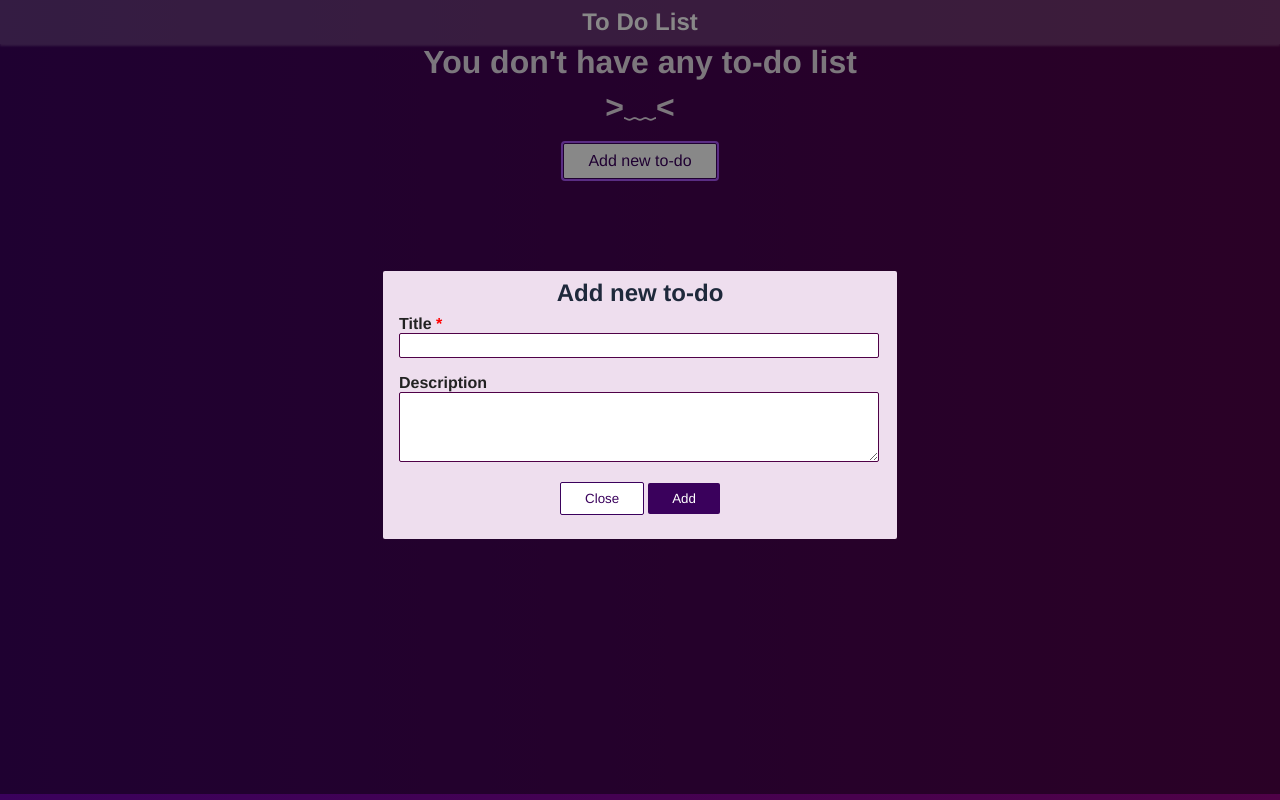
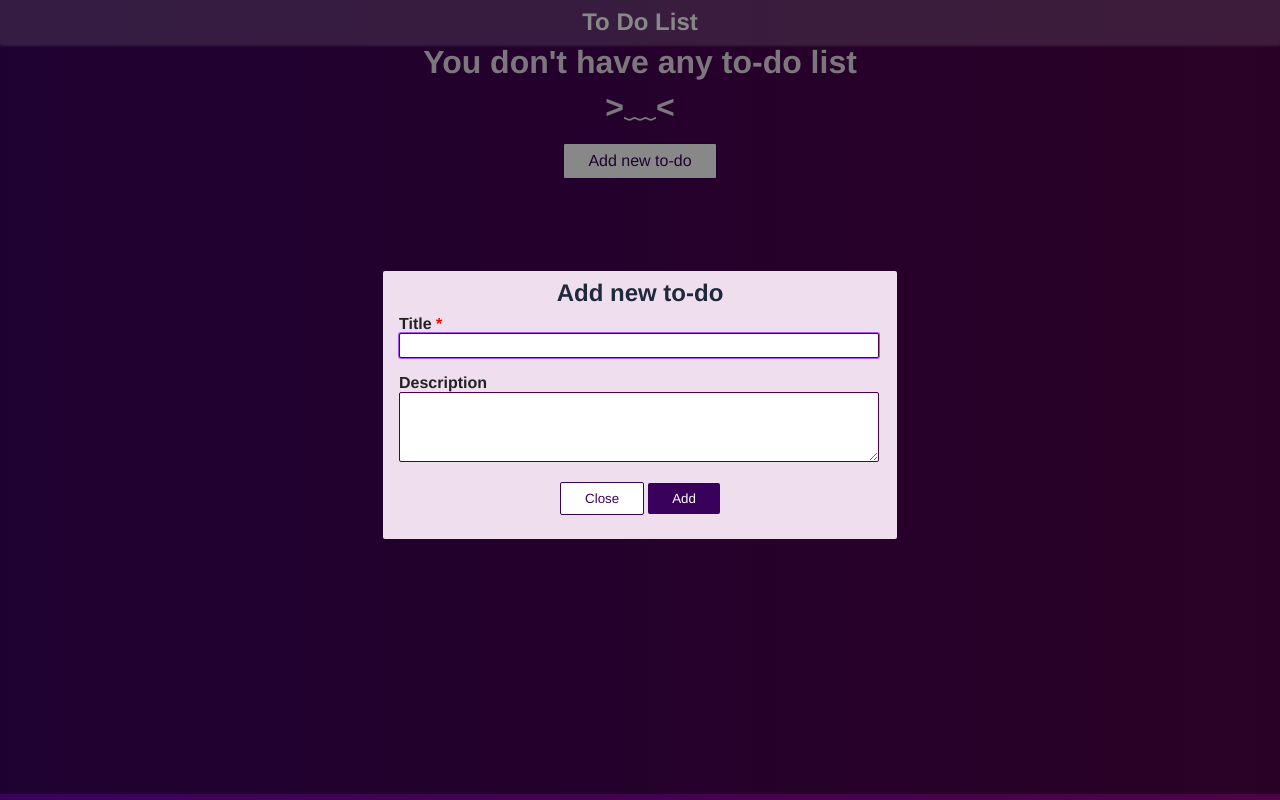
Before and after one commit to wahyu-pranata/to-do-list, a Vue app: page / in a window 1280 px wide. Both pictures are taken after a click on the button "Add new to-do". Built offline with nearby package versions, Linux system fonts and the light colour scheme; a web font is replaced by a local one.

Commit message:
add focus on mounted

```diff
--- a/src/components/ToDoModal.vue
+++ b/src/components/ToDoModal.vue
@@ -1,12 +1,19 @@
 <script setup>
-import { ref } from 'vue';
+import { ref, onMounted } from 'vue';
 let form = ref({
     title: "",
     description: ""
-})
+});
+const input = ref(null);
+
 defineProps({
     errorMsg: String
-})
+});
+
+// On modal mounted
+onMounted(() => {
+    input.value.focus();
+});
 </script>
 
 <template>
@@ -18,7 +25,7 @@ defineProps({
             </header>
             <div>
                 <label for="title">Title <span>*</span></label>
-                <input type="text" id="title" v-model="form.title" @keypress="$emit('clearErr')">
+                <input type="text" id="title" v-model="form.title" @keypress="$emit('clearErr')" ref="input">
             </div>
             <div>
                 <label for="description">Description</label>
```
